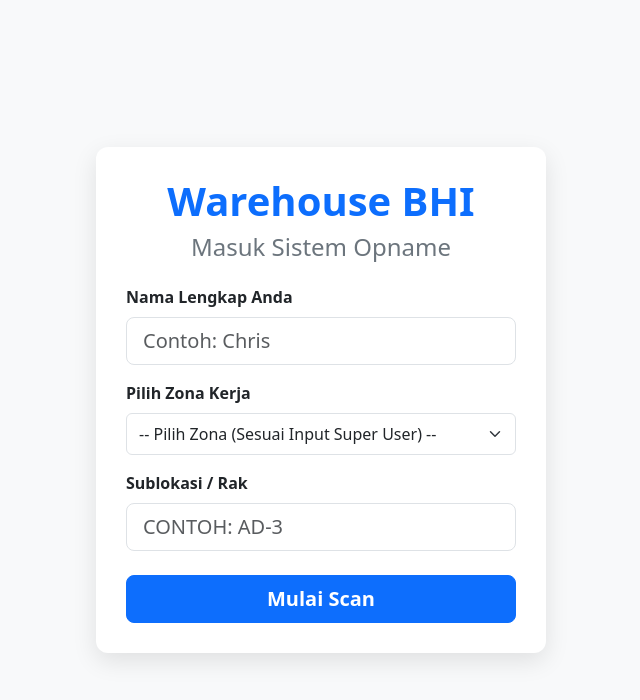
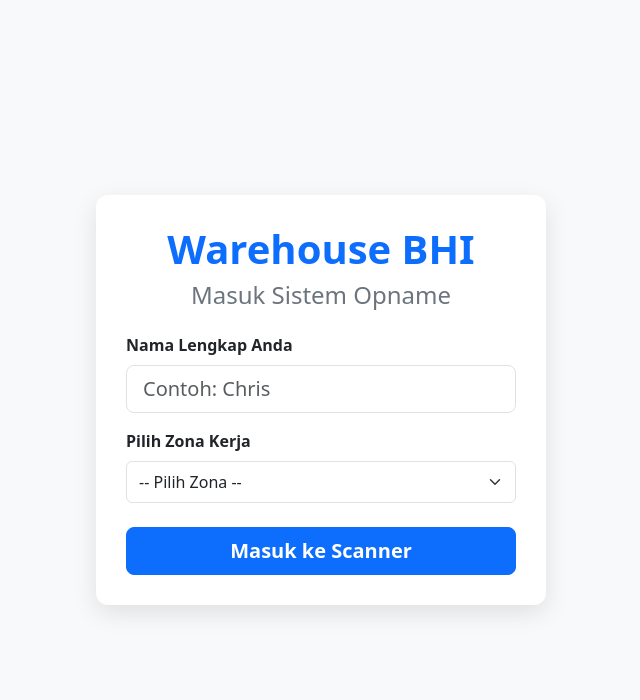
Before and after one commit to salanggamochris-rgb/bhi-opname, a Flask app: page / in a window 1280 px wide. Shown: the top 700 px of the page, without its empty margins (319-959 px from the left). Run offline with Flask 3, Linux system fonts and the light colour scheme.

Commit message:
Update login.html

```diff
--- a/templates/login.html
+++ b/templates/login.html
@@ -21,22 +21,17 @@
                 <input type="text" class="form-control form-control-lg" id="petugas" name="petugas" placeholder="Contoh: Chris" required>
             </div>
 
-            <div class="mb-3">
+            <div class="mb-4">
                 <label for="zona" class="form-label fw-bold">Pilih Zona Kerja</label>
                 <select class="form-select form-control-lg" id="zona" name="zona" required>
-                    <option value="" disabled selected>-- Pilih Zona (Sesuai Input Super User) --</option>
+                    <option value="" disabled selected>-- Pilih Zona --</option>
                     {% for zona in master_zona %}
                     <option value="{{ zona }}">{{ zona }}</option>
                     {% endfor %}
                 </select>
             </div>
 
-            <div class="mb-4">
-                <label for="sublokasi" class="form-label fw-bold">Sublokasi / Rak</label>
-                <input type="text" class="form-control form-control-lg" id="sublokasi" name="sublokasi" placeholder="Contoh: AD-3" required style="text-transform: uppercase;">
-            </div>
-
-            <button type="submit" class="btn btn-primary btn-lg w-100 fw-bold">Mulai Scan</button>
+            <button type="submit" class="btn btn-primary btn-lg w-100 fw-bold">Masuk ke Scanner</button>
         </form>
     </div>
 </body>
```
